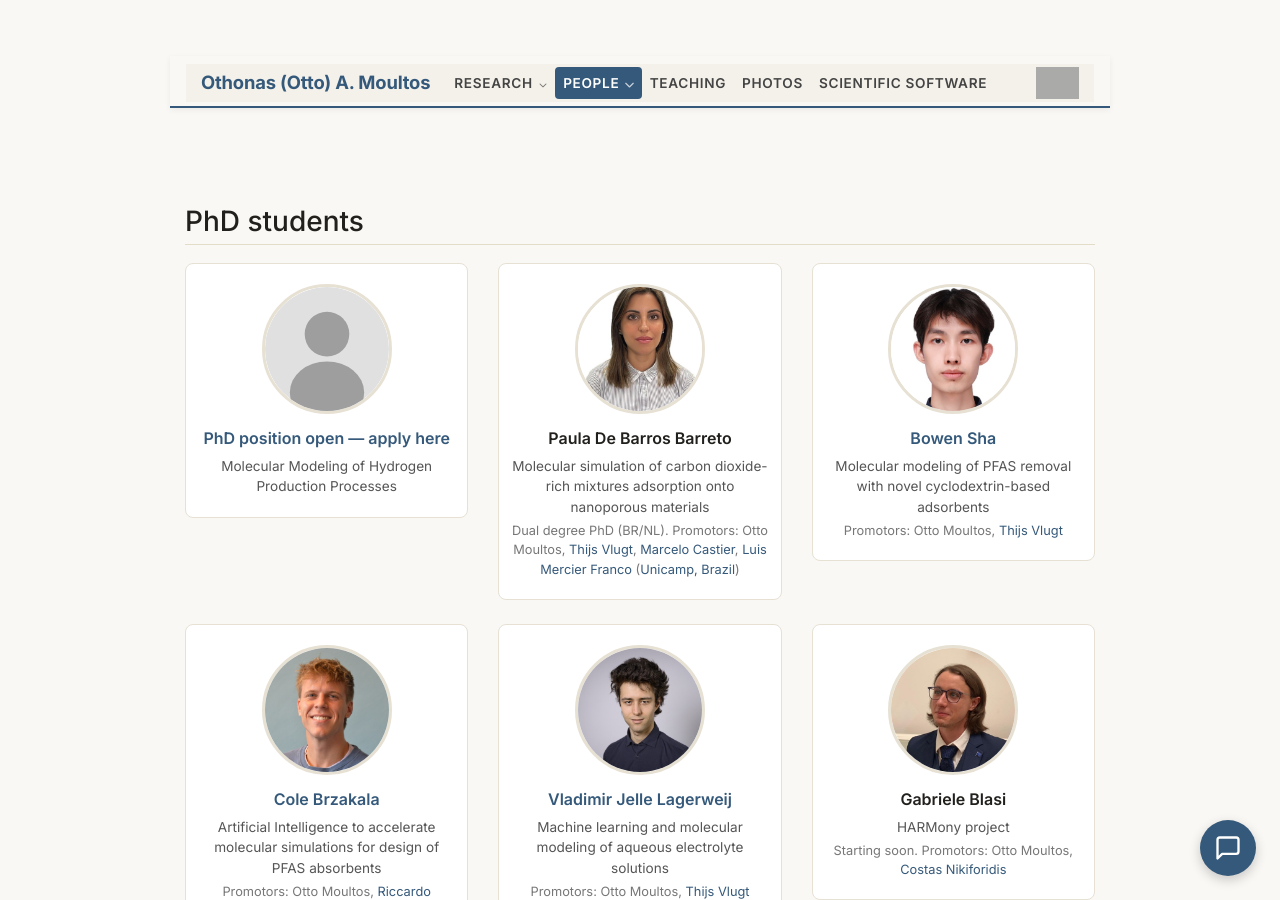
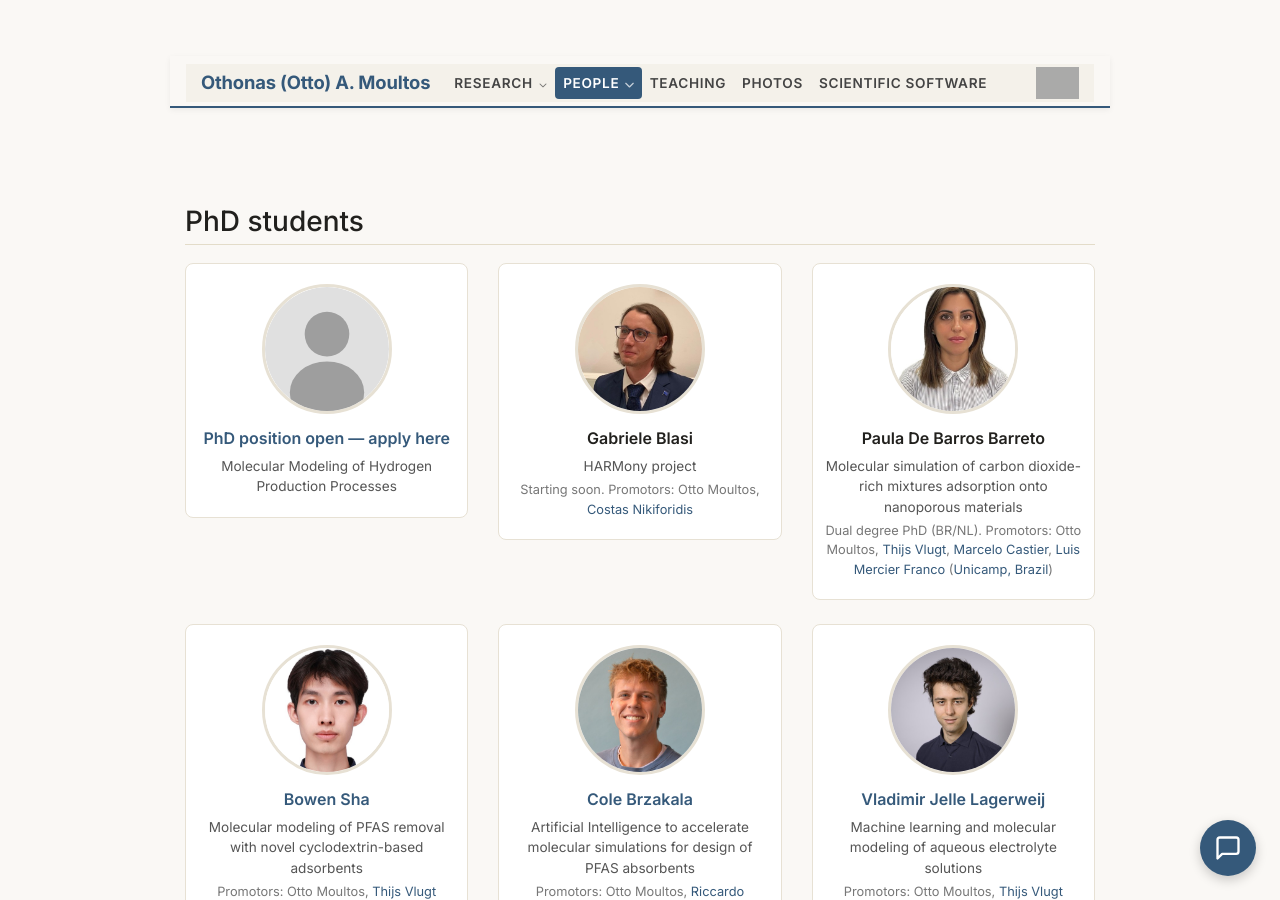
Before and after one commit to omoultosEthTuDelft/web, a Jekyll site: the page built from people/index.md, in a window 1280 px wide and 900 px high. Built offline with Jekyll 4.4.1, drawn with Linux system fonts in a browser that asks for light colours.

Commit message:
Place Gabriele right after the open PhD position card
Co-Authored-By: Claude Fable 5 <noreply@anthropic.com>

```diff
--- a/people/index.md
+++ b/people/index.md
@@ -14,6 +14,15 @@ title: "People"
       <img src="photos/placeholder.svg" class="rounded-circle" alt="Open PhD position">
       <div class="name"><a href="https://careers.tudelft.nl/job/Delft-PhD-Position-Molecular-Modeling-of-Hydrogen-Production-Processes-2628-CD/1363992057/">PhD position open &mdash; apply here</a></div>
       <div class="research">Molecular Modeling of Hydrogen Production Processes</div>
+    </div>
+  </div>
+
+  <div class="col-lg-4 col-md-6 col-sm-6 mb-4">
+    <div class="person-card">
+      <img src="photos/Gabriele.jpg" class="rounded-circle" alt="Gabriele Blasi">
+      <div class="name">Gabriele Blasi</div>
+      <div class="research">HARMony project</div>
+      <div class="collab">Starting soon. Promotors: Otto Moultos, <a href="https://research.wur.nl/en/persons/costas-nikiforidis/">Costas Nikiforidis</a></div>
     </div>
   </div>
 
@@ -50,15 +59,6 @@ title: "People"
       <div class="name"><a href="https://www.linkedin.com/in/vladimir-jelle-lagerweij-21654021b/?originalSubdomain=nl">Vladimir Jelle Lagerweij</a></div>
       <div class="research">Machine learning and molecular modeling of aqueous electrolyte solutions</div>
       <div class="collab">Promotors: Otto Moultos, <a href="https://thijsvlugt.github.io/website/">Thijs Vlugt</a></div>
-    </div>
-  </div>
-
-  <div class="col-lg-4 col-md-6 col-sm-6 mb-4">
-    <div class="person-card">
-      <img src="photos/Gabriele.jpg" class="rounded-circle" alt="Gabriele Blasi">
-      <div class="name">Gabriele Blasi</div>
-      <div class="research">HARMony project</div>
-      <div class="collab">Starting soon. Promotors: Otto Moultos, <a href="https://research.wur.nl/en/persons/costas-nikiforidis/">Costas Nikiforidis</a></div>
     </div>
   </div>
 </div>
```
